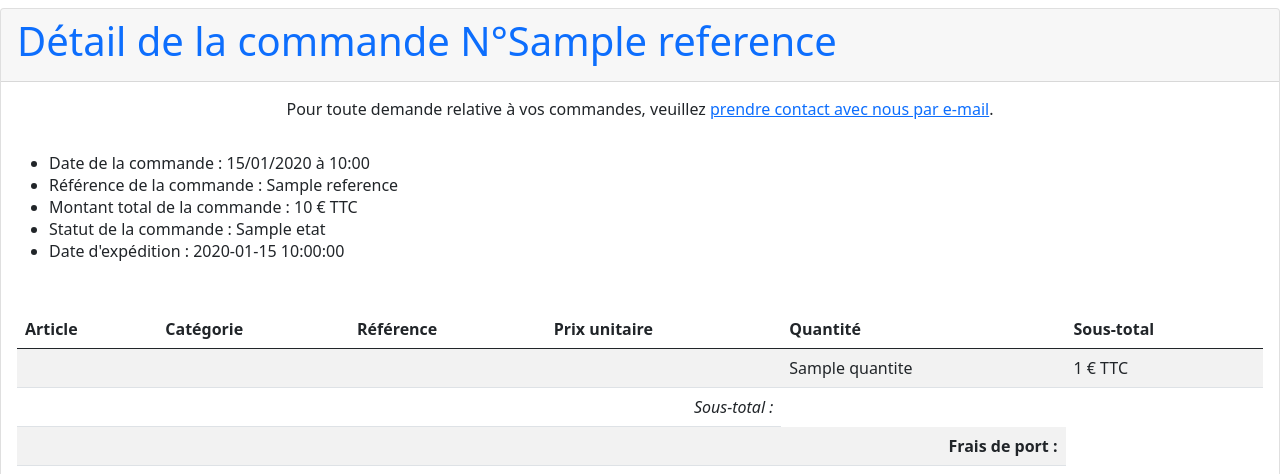
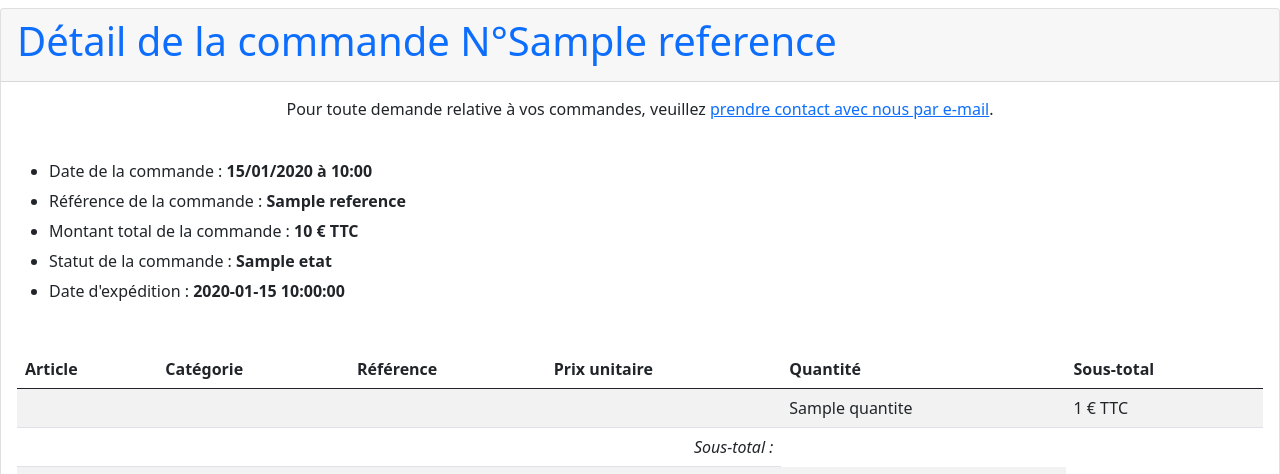
Before and after one commit to qluzurier/diginamic_projet_ecommerce, a Symfony app: template templates/account/orderdetails.html.twig in a window 1280 px wide. Shown: the part 72-546 px from the top of the page. Run offline with Twig, Linux system fonts and the light colour scheme; the template is opened without the code that fills it: most values are stand-ins (such as "Sample title", 1, 10 or a date in 2020); some libraries are stand-ins or nearby versions.

Commit message:
modif data article BDD

```diff
--- a/templates/account/orderdetails.html.twig
+++ b/templates/account/orderdetails.html.twig
@@ -16,15 +16,15 @@
 
         <div class="card-body">
             <ul>
-                <li>Date de la commande : {{ commande_informations.dateCommande|date('d/m/Y à H:i') }}</li>
-                <li>Référence de la commande : {{ commande_informations.reference }}</li>
-                <li>Montant total de la commande : {{ commande_informations.montantTotal }} € TTC</li>
-                <li>Statut de la commande : {{ commande_informations.etat }}</li>
-                <li>Date d'expédition :
+                <li class="my-2">Date de la commande : <b>{{ commande_informations.dateCommande|date('d/m/Y à H:i') }}</b></li>
+                <li class="my-2">Référence de la commande : <b>{{ commande_informations.reference }}</b></li>
+                <li class="my-2">Montant total de la commande : <b>{{ commande_informations.montantTotal }} € TTC</b></li>
+                <li class="my-2">Statut de la commande : <b>{{ commande_informations.etat }}</b></li>
+                <li class="my-2">Date d'expédition :
                     {% if commande_informations.dateExpedition is not null %}
-                        <td>{{ commande_informations.dateExpedition }}</td>
+                        <td><b>{{ commande_informations.dateExpedition }}</b></td>
                     {% else %}
-                        <td>Non expédiée</td>
+                        <td><b>Non expédiée</b></td>
                     {% endif %}
                 </li>
             </ul>
```
Also changed, not shown: migrations/Version20210204191612.php (+12 -11 lines).
